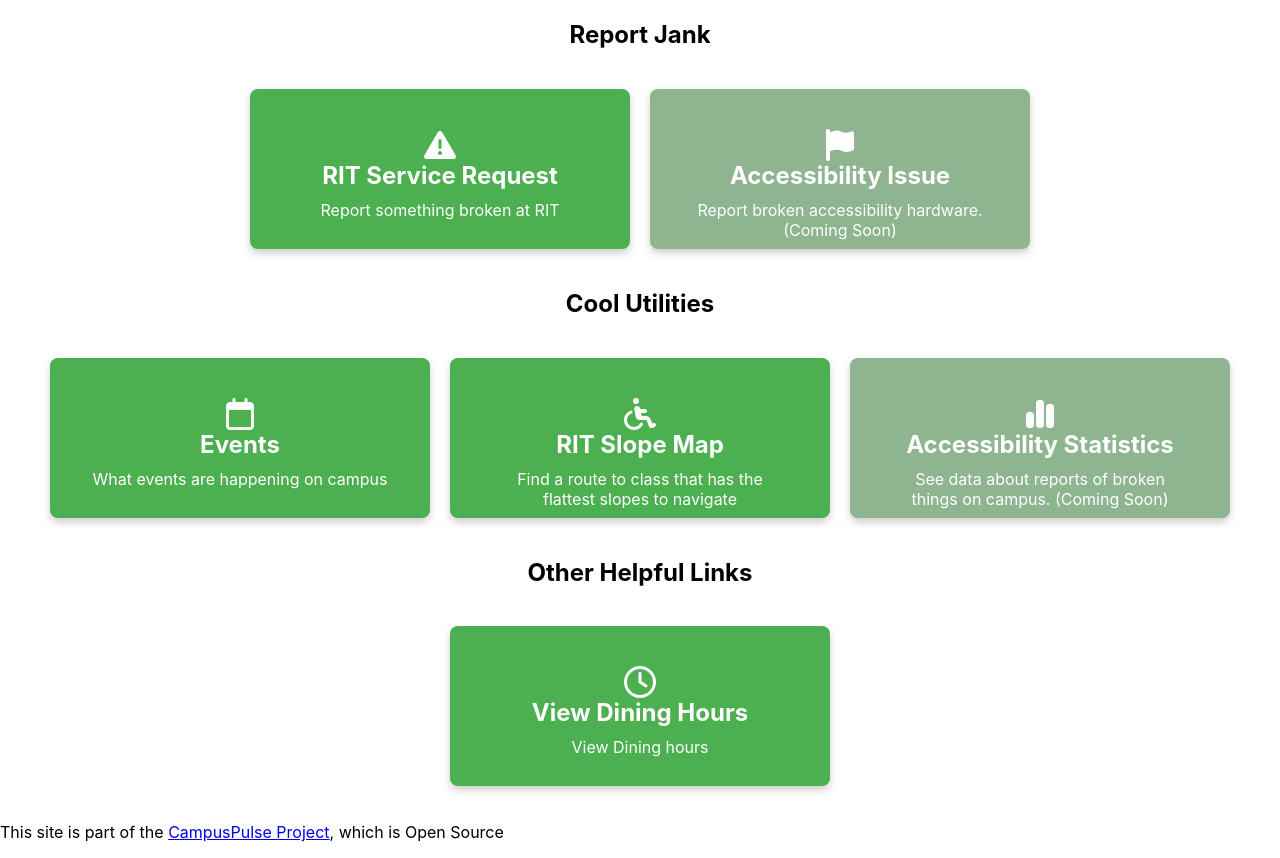
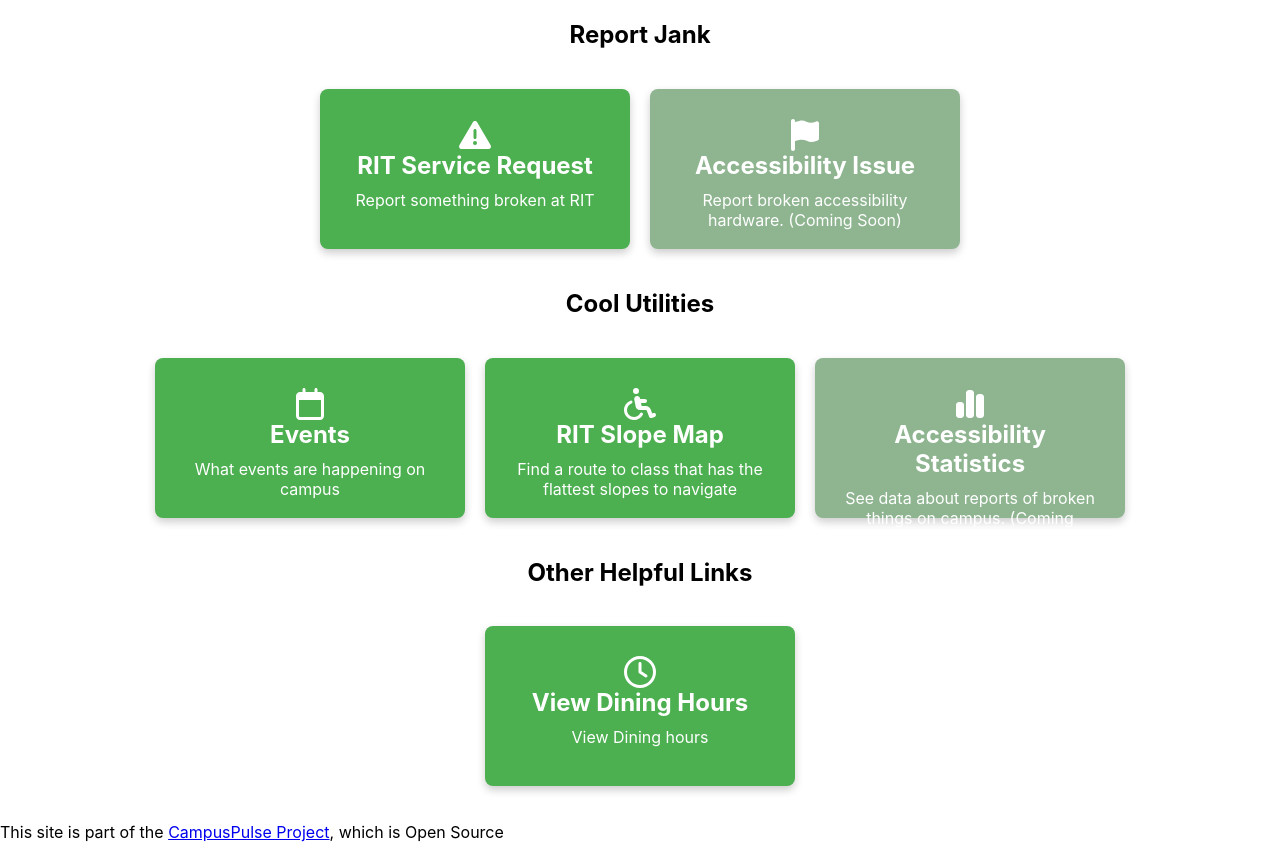
Before and after one commit to CampusPulse/homepage, a React (Create React App) app: page / in a window 1280 px wide. Built offline with nearby package versions, Linux system fonts and the light colour scheme.

Commit message:
shrink buttons slightly

```diff
--- a/src/Menu.css
+++ b/src/Menu.css
@@ -18,9 +18,9 @@
 
 .menu-button {
 	display: block;
-	width: 300px;
-	height: 80px;
-	padding: 40px;
+	width: 250px;
+	height: 100px;
+	padding: 30px;
 	background-color: #4CAF50;
 	color: white;
 	text-decoration: none;
```
